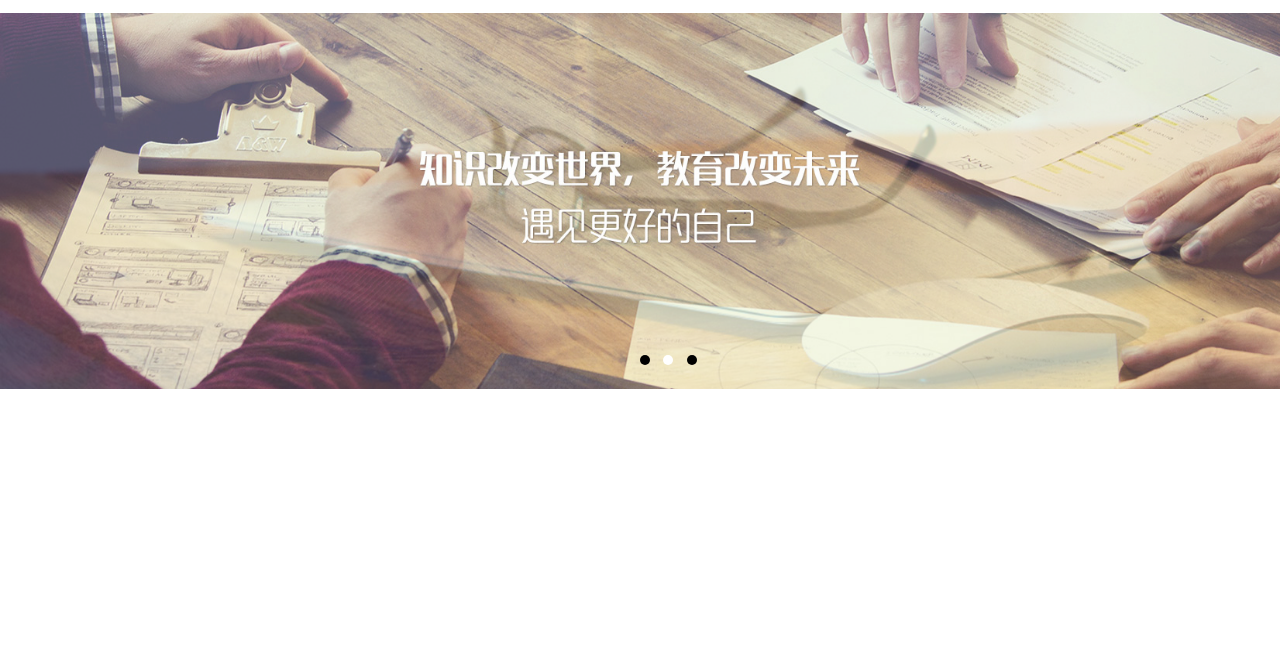
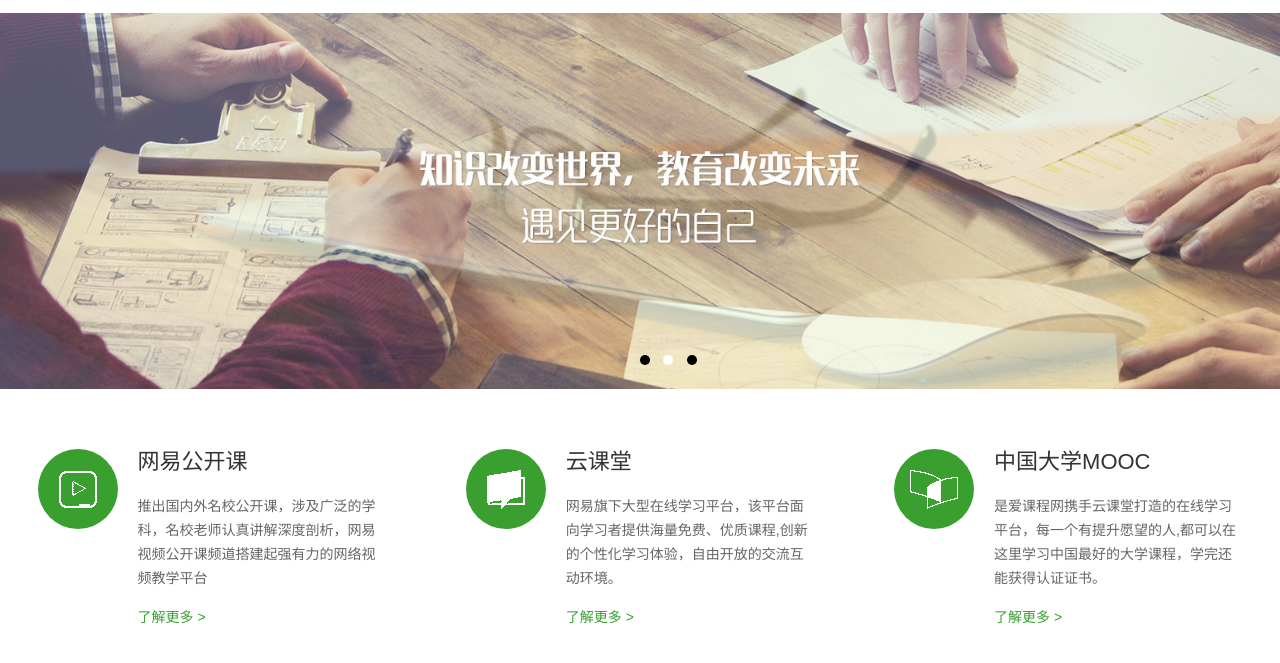
Before and after one commit to SPxiaomin-zz/neteaseCloudClassroom-learn, a website: page index.html in a window 1280 px wide. Shown: the part 113-776 px from the top of the page. Drawn offline with Linux system fonts and the light colour scheme.

Commit message:
20161102晚上

```diff
--- a/css/index.css
+++ b/css/index.css
@@ -226,6 +226,75 @@
     background: #fff;
 }
 
+/* ==========================================================================
+   module:snav
+============================================================================ */
+
+.m-snav ul {
+    height: 176px;
+
+    margin-left: -80px;
+}
+
+.m-snav li {
+    float: left;
+
+    width: 33.33%;
+
+    padding-left: 80px;
+    box-sizing: border-box;
+}
+
+.m-snav .logo {
+    float: left;
+
+    width: 80px;
+    height: 80px;
+
+    border-radius: 50px;
+
+    background: #39a030 center center no-repeat;
+}
+
+.m-snav .logo-1 {
+    background-image: url(../images/icons/opnCrs.png);
+}
+
+.m-snav .logo-2 {
+    background-image: url(../images/icons/cldClass.png);
+}
+
+.m-snav .logo-3 {
+    background-image: url(../images/icons/mooc.png);
+}
+
+.m-snav .explain {
+    margin-left: 100px;
+
+    font-size: 14px;
+}
+
+.m-snav .tt {
+    font-size: 22px;
+    font-weight: 300;
+}
+
+.m-snav .info {
+    margin: 20px 0;
+
+    color: #666;
+    line-height: 24px;
+}
+
+.m-snav .more {
+    color: #39a030;
+}
+
+.m-snav .more:hover {
+    color: #39a030;
+
+    text-decoration: underline;
+}
 
 /* ==========================================================================
    module:modal
--- a/index.html
+++ b/index.html
@@ -109,7 +109,54 @@
     </div>
     <!-- /sld -->
 
-    <!-- TODO: stop writing here -->
+    <div class="b-60"></div>
+
+    <!-- snav -->
+    <div class="m-snav g-box">
+        <ul>
+            <li>
+                <div class="logo logo-1"></div>
+                <div class="explain">
+                    <h1 class="tt">网易公开课</h1>
+                    <p class="info">推出国内外名校公开课，涉及广泛的学科，名校老师认真讲解深度剖析，网易视频公开课频道搭建起强有力的网络视频教学平台</p>
+                    <a href="http://open.163.com/" target="view_window" class="more">了解更多 &gt;</a>
+                </div>
+            </li>
+            <li>
+                <div class="logo logo-2"></div>
+                <div class="explain">
+                    <h1 class="tt">云课堂</h1>
+                    <p class="info">网易旗下大型在线学习平台，该平台面向学习者提供海量免费、优质课程,创新的个性化学习体验，自由开放的交流互动环境。</p>
+                    <a href="http://study.163.com/" target="view_window" class="more">了解更多 &gt;</a> </div>
+            </li>
+            <li>
+                <div class="logo logo-3"></div>
+                <div class="explain">
+                    <h1 class="tt">中国大学MOOC</h1>
+                    <p class="info">是爱课程网携手云课堂打造的在线学习平台，每一个有提升愿望的人,都可以在这里学习中国最好的大学课程，学完还能获得认证证书。</p>
+                    <a href="http://www.icourse163.org/" target="view_window" class="more">了解更多 &gt;</a>
+                </div>
+            </li>
+        </ul>
+    </div>
+    <!-- /snav -->
+
+    <div class="b-60"></div>
+
+<!-- TODO: side 样式分析，第一遍ftbd -->
+    <!-- ftbd -->
+    <div class="m-ftbd">
+        <!-- imgs -->
+        <div class="m-imgs"></div>
+        <!-- /imgs -->
+
+        <!-- coursebd -->
+        <div class="m-coursebd f-cb g-box">
+
+        </div>
+        <!-- /coursebd -->
+    </div>
+    <!-- /ftbd -->
 
     <script src="./javascript/util.js" charset="utf-8"></script>
     <script src="./javascript/md5.js" charset="utf-8"></script>
```
Also changed, not shown: README.md.
